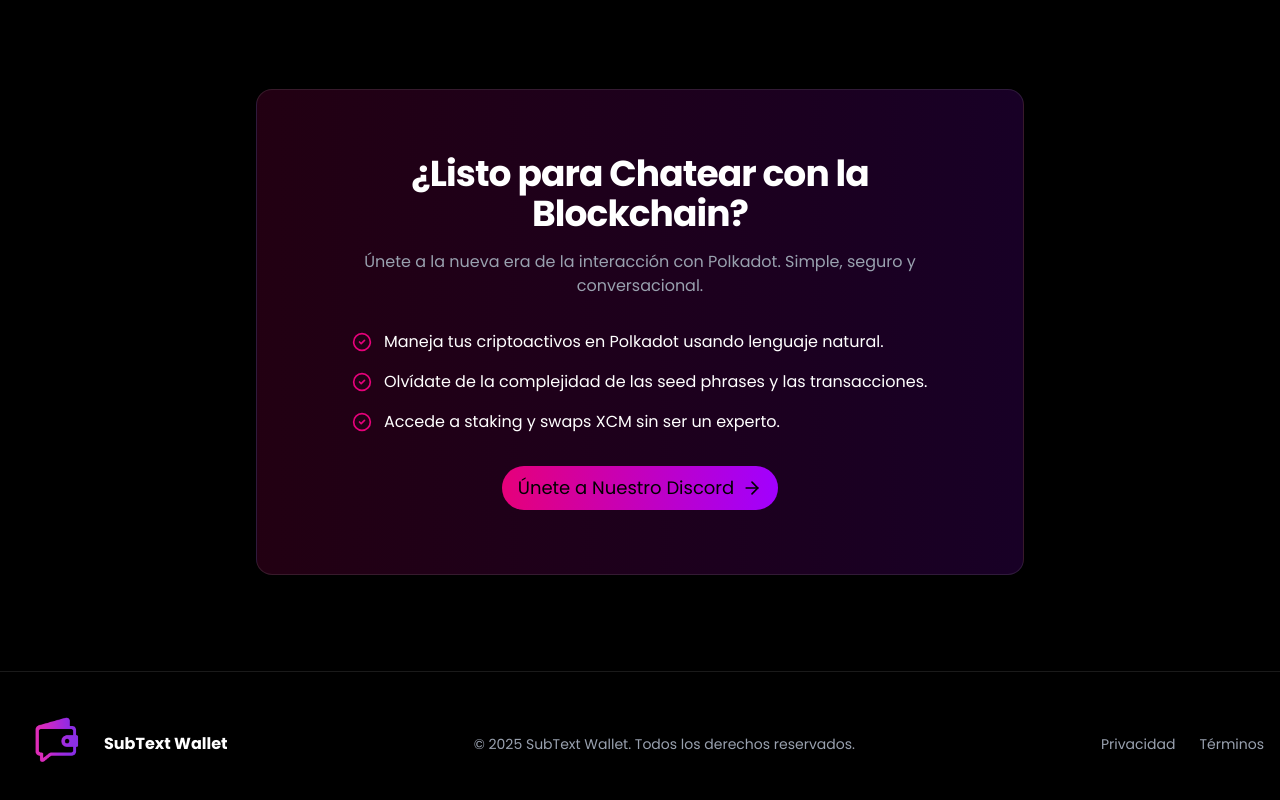
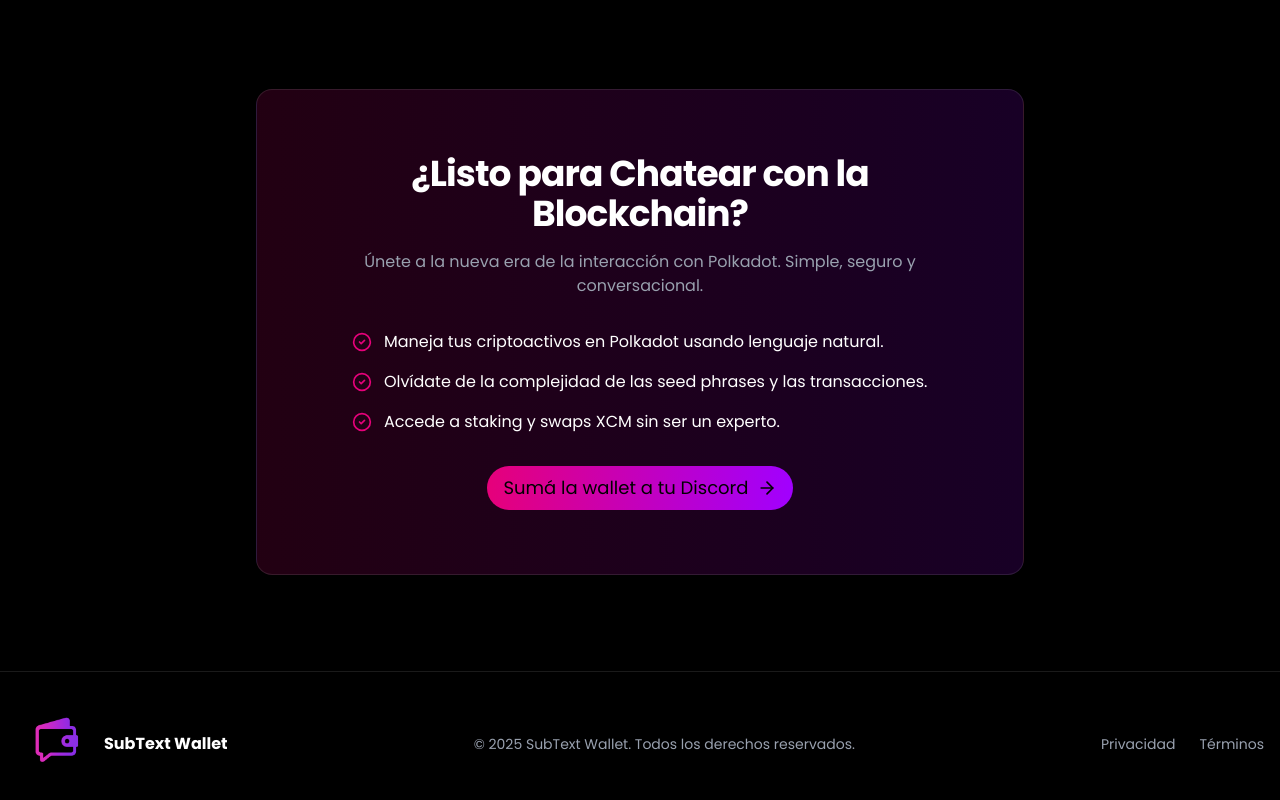
Before and after one commit to ivandda/subtext-wallet, a Next.js app: page / in a window 1280 px wide. Shown: the part 4025-4825 px from the top of the page. Built offline with nearby package versions, Linux system fonts and the light colour scheme.

Commit message:
edit text landing

```diff
--- a/app/page.tsx
+++ b/app/page.tsx
@@ -436,7 +436,7 @@
           </ul>
           <div className='mt-8 flex justify-center'>
             <a href="https://discord.com/oauth2/authorize?client_id=1378415507794952332" target="_blank" className='text-lg text-black hover:opacity-90 p-2 px-4 rounded-full flex items-center' style={{ backgroundImage: `linear-gradient(to right, ${brandPink}, ${brandPurple})` }}>
-              Únete a Nuestro Discord
+              Sumá la wallet a tu Discord
               <ArrowRight className='ml-2 h-5 w-5' />
             </a>
           </div>
```
